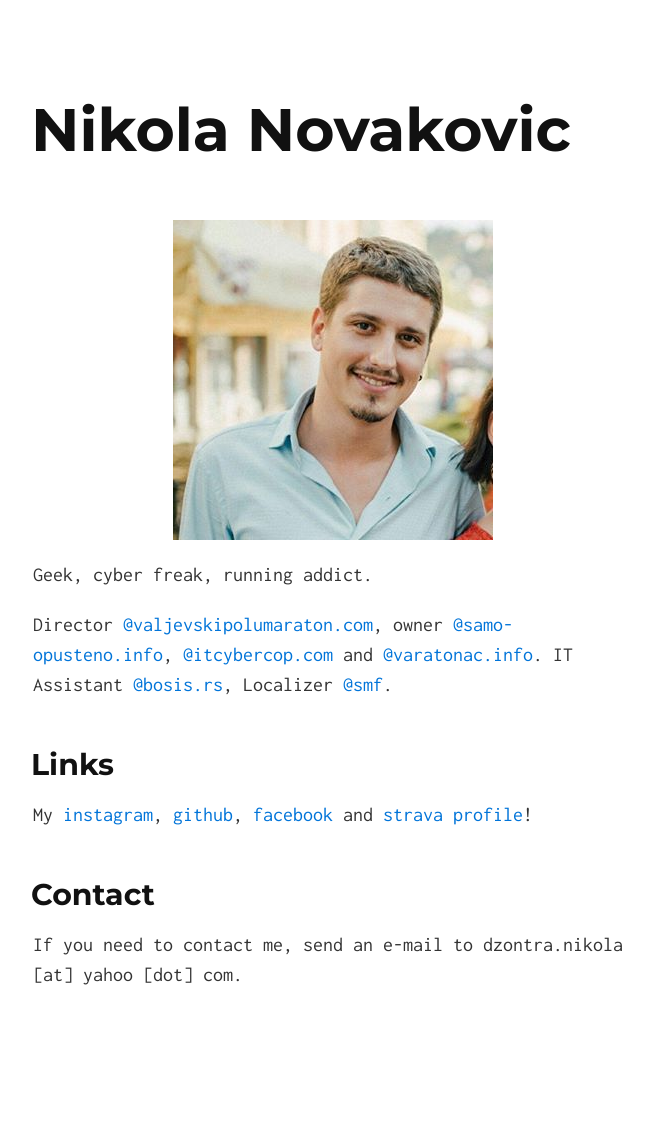
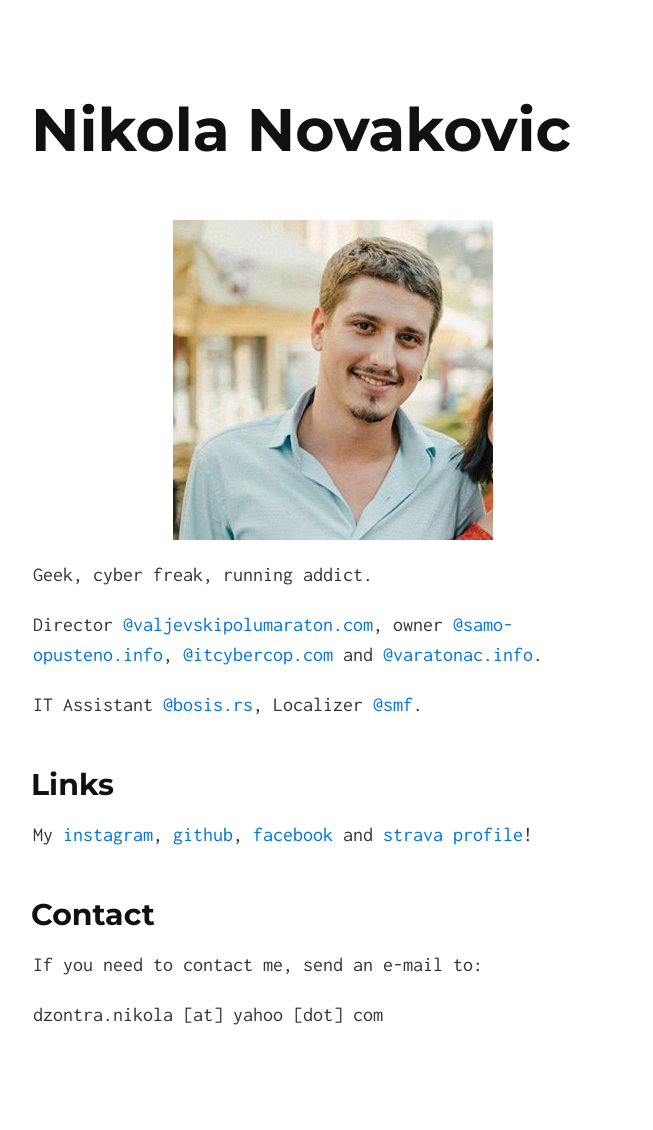
Before and after one commit to Dzonny/dzonny.github.io, a Jekyll site: the page built from index.html, in a window 1280 px wide. Shown: the whole page, without its empty margins (307-960 px from the left). Built offline with Jekyll 4.4.1, drawn with Linux system fonts in a browser that asks for light colours; before the commit the page ends 1090 px from its top, so only the background shows below that.

```diff
--- a/_includes/index.md
+++ b/_includes/index.md
@@ -3,6 +3,7 @@
 Geek, cyber freak, running addict.
 
 Director [@valjevskipolumaraton.com](http://valjevskipolumaraton.com/), owner [@samo-opusteno.info](http://samo-opusteno.info/), [@itcybercop.com](http://itcybercop.com/) and [@varatonac.info](http://varatonac.info).
+
 IT Assistant [@bosis.rs](https://bosis.rs), Localizer [@smf](http://simplemachines.org).
 
 ## Links
@@ -12,4 +13,6 @@ My [instagram](https://www.instagram.com/dzontra), [github](https://github.com/D
 
 ## Contact
 
-If you need to contact me, send an e-mail to dzontra.nikola [at] yahoo [dot] com.
+If you need to contact me, send an e-mail to:
+
+dzontra.nikola [at] yahoo [dot] com
```
